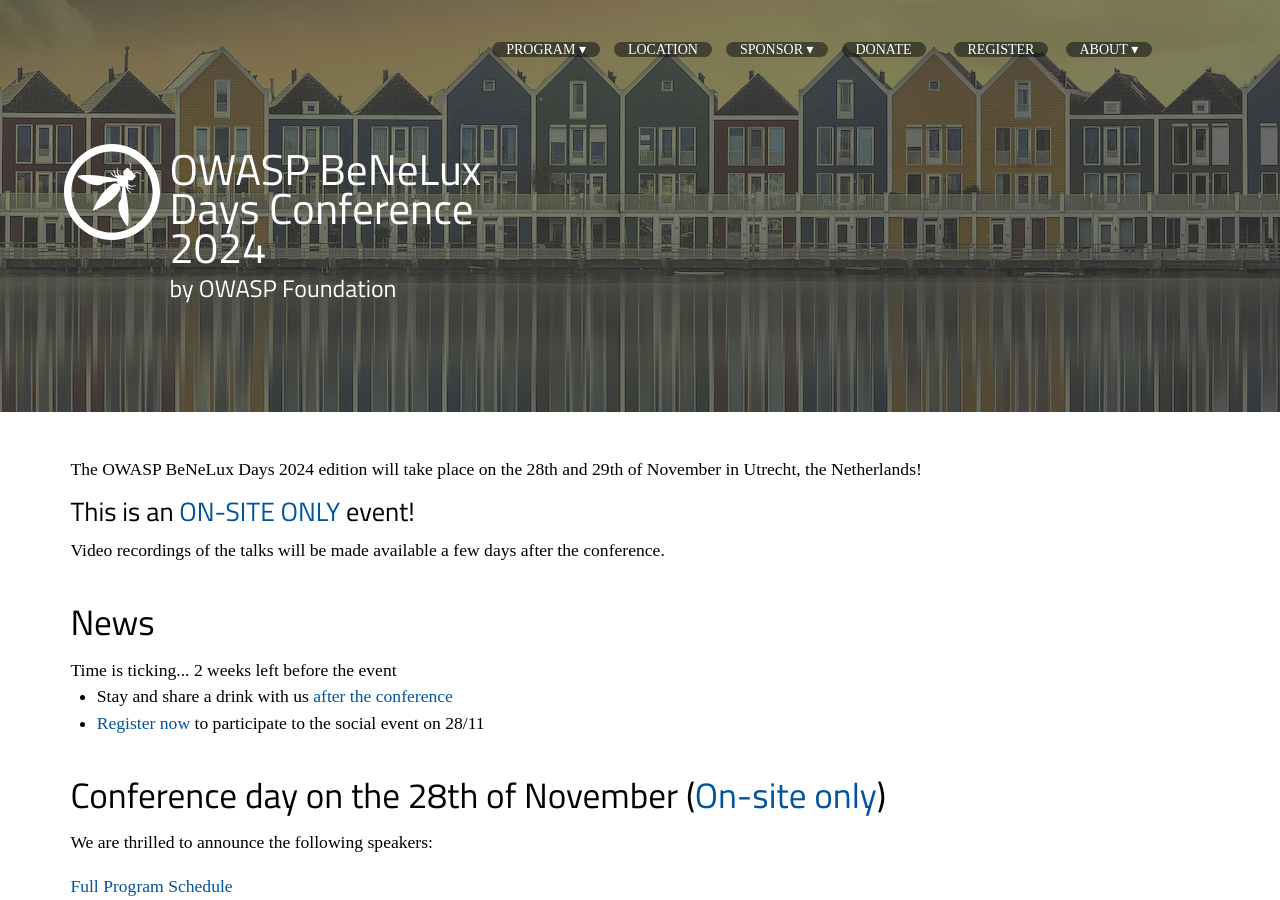
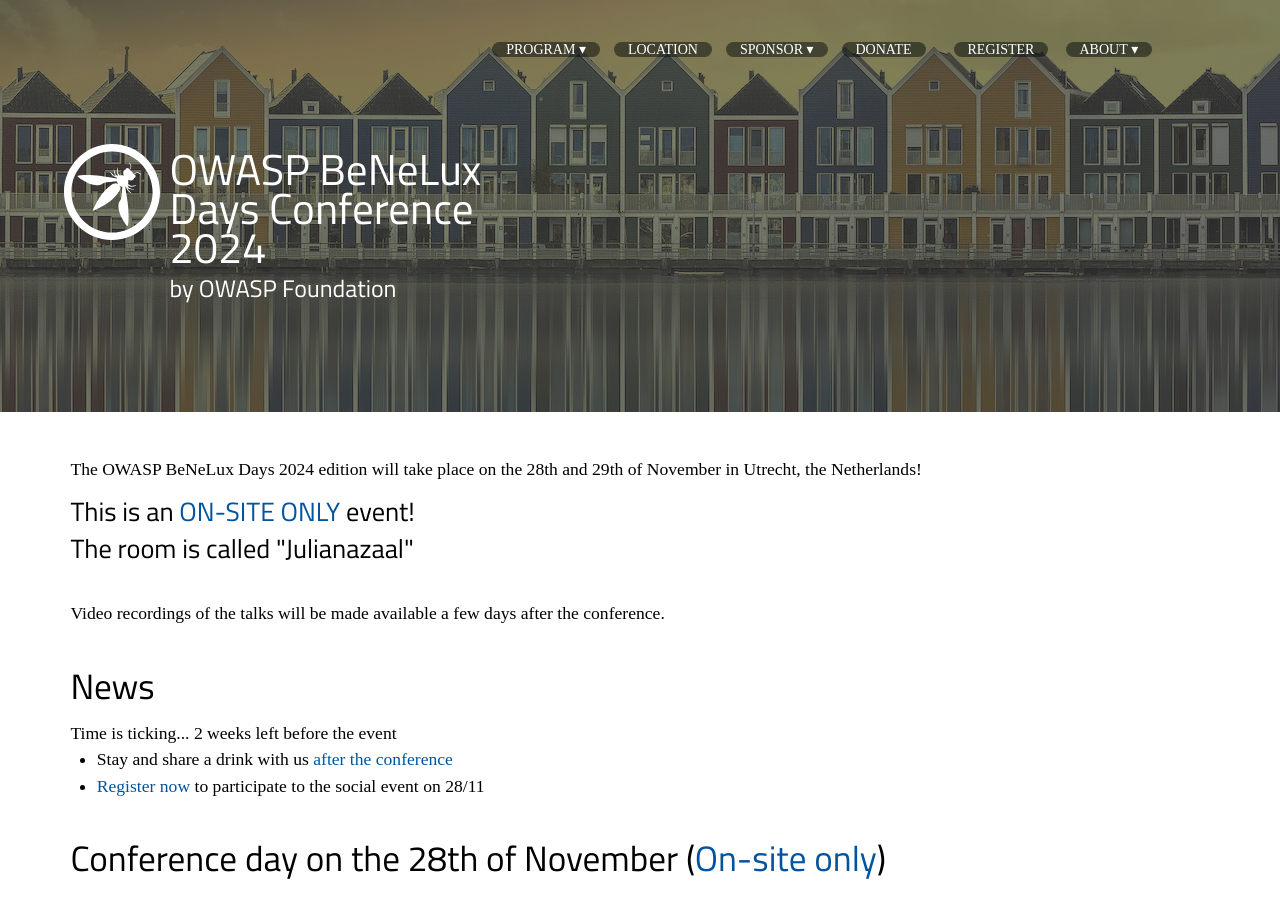
Before and after one commit to dm-17/Owasp-BeNeLux-Days-2024, a Jekyll site: the page built from index.html, in a window 1280 px wide and 900 px high. Built offline with Jekyll 4.4.1, drawn with Linux system fonts in a browser that asks for light colours; some web fonts are replaced.

Commit message:
added the room name

```diff
--- a/index.html
+++ b/index.html
@@ -10,6 +10,8 @@
 <p>The OWASP BeNeLux Days 2024 edition will take place on the 28th and 29th of November in Utrecht, the Netherlands!</p>
 
 <h3>This is an <a href="/location/">ON-SITE ONLY</a> event!</h3>
+<h3>The room is called "Julianazaal"</h3><br />
+
 <p>Video recordings of the talks will be made available a few days after the conference.</p>
 <br />
 
```
Also changed, not shown: location/index.md (+1 -0 lines).
